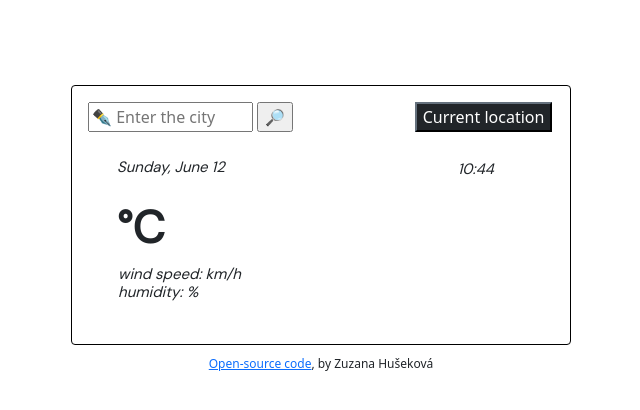
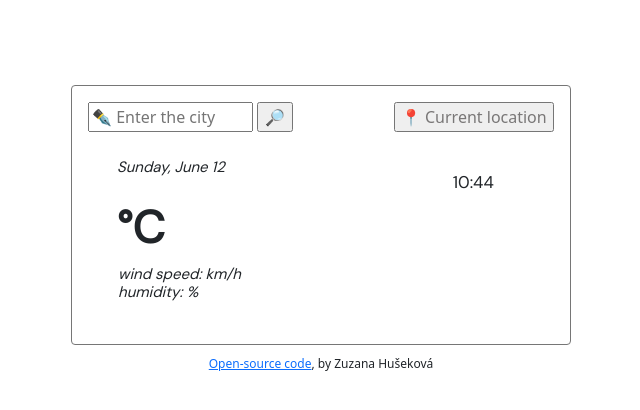
Before and after one commit to zuzhus/plusWeatherApp, a plain HTML site: page index.html in a window 1280 px wide. Shown: the whole page, without its empty margins (319-959 px from the left). Drawn offline with nearby package versions, Linux system fonts and the light colour scheme.

Commit message:
curLocBtn & some final adjustments

```diff
--- a/index.html
+++ b/index.html
@@ -43,8 +43,10 @@
               </form>
             </div>
 
-            <div class="col-4">
-              <button type="button" class="btn-dark">Current location</button>
+            <div class="col-5">
+              <button type="button" class="locationBtn">
+                📍 Current location
+              </button>
             </div>
           </div>
         </div>
--- a/src/styles.css
+++ b/src/styles.css
@@ -7,7 +7,7 @@
 
   width: 500px;
   padding: 0 0 15px 0;
-  border: 1px solid black;
+  border: 1px solid rgb(118, 118, 118);
 }
 .actual-weather-icon {
   display: block;
@@ -56,26 +56,26 @@
 }
 .currentTime {
   text-align: center;
-  font-size: 15px;
+  font-size: 17px;
   font-family: "DM Sans", sans-serif;
-  font-style: italic;
+  font-style: normal;
   max-width: 200px;
-  padding: 10px 0 0 5px;
+  padding: 22px 0 0 0px;
   margin: 0;
 }
 .weatherIcon {
   text-align: center;
   font-size: 70px;
   font-family: "DM Sans", sans-serif;
-  padding: 0px 0px 0px 5px;
+  padding: 0px 0px 0px 0px;
   margin: 0;
   max-width: 200px;
 }
 .weatherDescription {
   text-align: center;
-  font-size: 16px;
+  font-size: 18px;
   font-family: "DM Sans", sans-serif;
-  padding: 0px 0px 0 5px;
+  padding: 0px 0px 0 0px;
   margin: 0;
   max-width: 200px;
 }
@@ -85,8 +85,16 @@
 .footer {
   text-align: center;
   font-size: 12px;
+  color: rgb (118, 118, 118);
 }
-
+.locationBtn {
+  background-color: rgb(239, 239, 239);
+  color: rgb(121, 119, 119);
+  border: 1px solid rgb(118, 118, 118);
+  border-radius: 2.5px;
+  padding: 2px 6px 2px 6px;
+  margin: 0 0 0 20px;
+}
 .enterCityBtn {
   border: none;
 }
```
